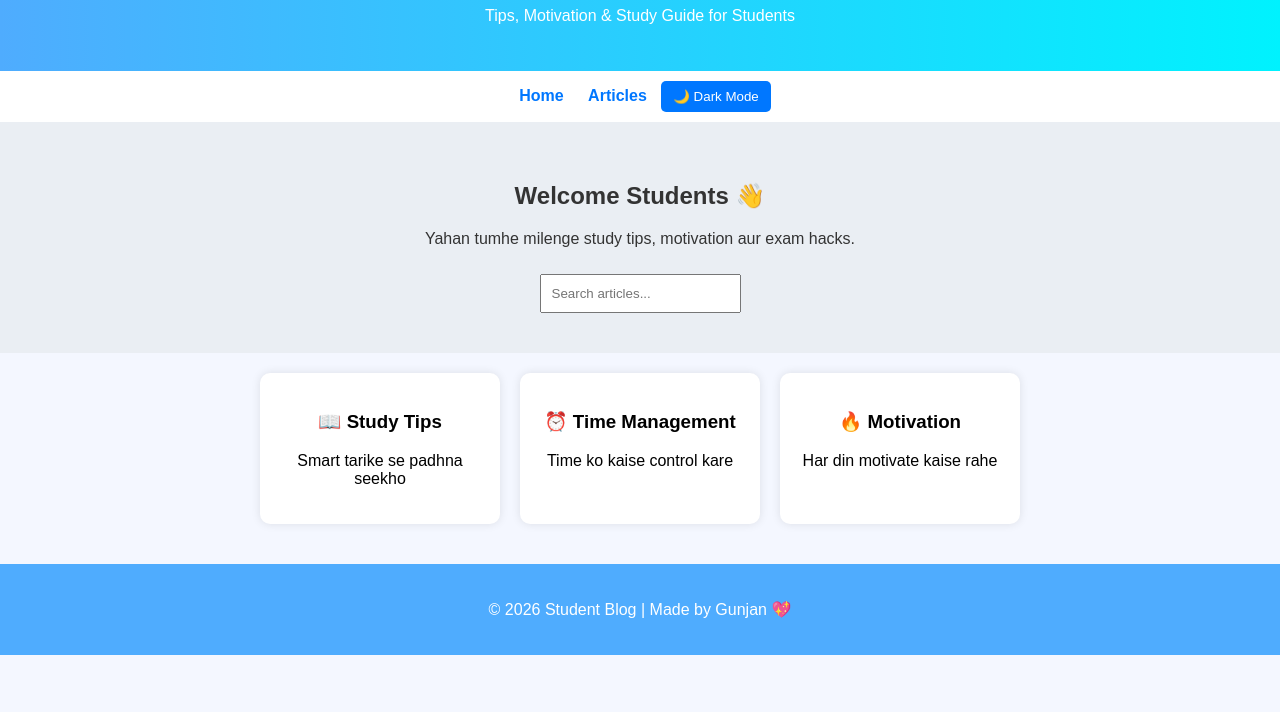
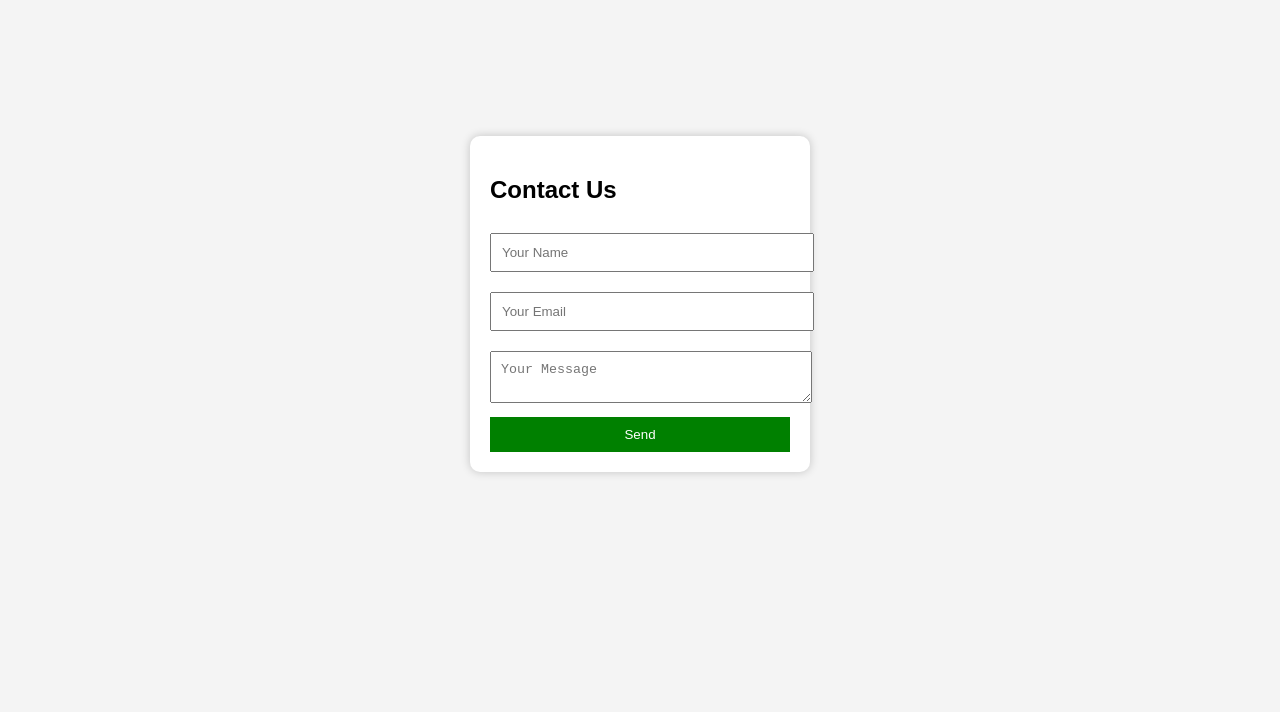
Before and after one commit to gunjan868/Student-Blog, a plain HTML site: page index.html in a window 1280 px wide. Shown: the part 104-816 px from the top of the page. Drawn offline with nearby package versions, Linux system fonts and the light colour scheme.

Commit message:
Update index.html

```diff
--- a/index.html
+++ b/index.html
@@ -1,64 +1,86 @@
 <!DOCTYPE html>
-<html>
+<html lang="en">
 <head>
-  <title>Student Blog Hub</title>
-  <link rel="stylesheet" href="style.css">
+  <meta charset="UTF-8">
+  <title>Contact Form</title>
+  <style>
+    body {
+      font-family: Arial;
+      background: #f4f4f4;
+      display: flex;
+      justify-content: center;
+      align-items: center;
+      height: 100vh;
+    }
+
+    form {
+      background: white;
+      padding: 20px;
+      border-radius: 10px;
+      width: 300px;
+      box-shadow: 0 0 10px rgba(0,0,0,0.2);
+    }
+
+    input, textarea {
+      width: 100%;
+      margin: 10px 0;
+      padding: 10px;
+    }
+
+    button {
+      width: 100%;
+      padding: 10px;
+      background: green;
+      color: white;
+      border: none;
+      cursor: pointer;
+    }
+
+    button:hover {
+      background: darkgreen;
+    }
+  </style>
 </head>
 
 <body>
 
-<header>
-  <h1>📚 Student Blog Hub</h1>
-  <p>Tips, Motivation & Study Guide for Students</p>
-</header>
+  <!-- CONTACT FORM -->
+  <form id="contact-form">
+    <h2>Contact Us</h2>
 
-<nav>
-  <a href="index.html">Home</a>
-  <a href="articles.html">Articles</a>
-  <button onclick="toggleDark()">🌙 Dark Mode</button>
-</nav>
+    <input type="text" name="user_name" placeholder="Your Name" required>
 
-<section class="hero">
-  <h2>Welcome Students 👋</h2>
-  <p>Yahan tumhe milenge study tips, motivation aur exam hacks.</p>
+    <input type="email" name="user_email" placeholder="Your Email" required>
 
-  <input type="text" placeholder="Search articles..." class="search">
-</section>
+    <textarea name="message" placeholder="Your Message" required></textarea>
 
-<section class="cards">
+    <button type="submit">Send</button>
+  </form>
 
-  <div class="card">
-    <a href="study.html">
-      <h3>📖 Study Tips</h3>
-      <p>Smart tarike se padhna seekho</p>
-    </a>
-  </div>
+  <!-- EMAILJS SCRIPT -->
+  <script src="https://cdn.jsdelivr.net/npm/@emailjs/browser@3/dist/email.min.js"></script>
 
-  <div class="card">
-    <a href="time.html">
-      <h3>⏰ Time Management</h3>
-      <p>Time ko kaise control kare</p>
-    </a>
-  </div>
+  <script>
+    (function(){
+      emailjs.init("YOUR_PUBLIC_KEY"); // 🔑 yaha apni public key daalo
+    })();
 
-  <div class="card">
-    <a href="motivation.html">
-      <h3>🔥 Motivation</h3>
-      <p>Har din motivate kaise rahe</p>
-    </a>
-  </div>
+    document.getElementById("contact-form").addEventListener("submit", function(event) {
+      event.preventDefault();
 
-</section>
-
-<footer>
-  <p>© 2026 Student Blog | Made by Gunjan 💖</p>
-</footer>
-
-<script>
-function toggleDark() {
-  document.body.classList.toggle("dark");
-}
-</script>
+      emailjs.sendForm(
+        "YOUR_SERVICE_ID",   // 🔧 Service ID
+        "YOUR_TEMPLATE_ID",  // 📨 Template ID
+        this
+      ).then(function() {
+        alert("Message sent successfully 👍");
+        document.getElementById("contact-form").reset();
+      }, function(error) {
+        alert("Failed to send ❌");
+        console.log(error);
+      });
+    });
+  </script>
 
 </body>
 </html>
```
